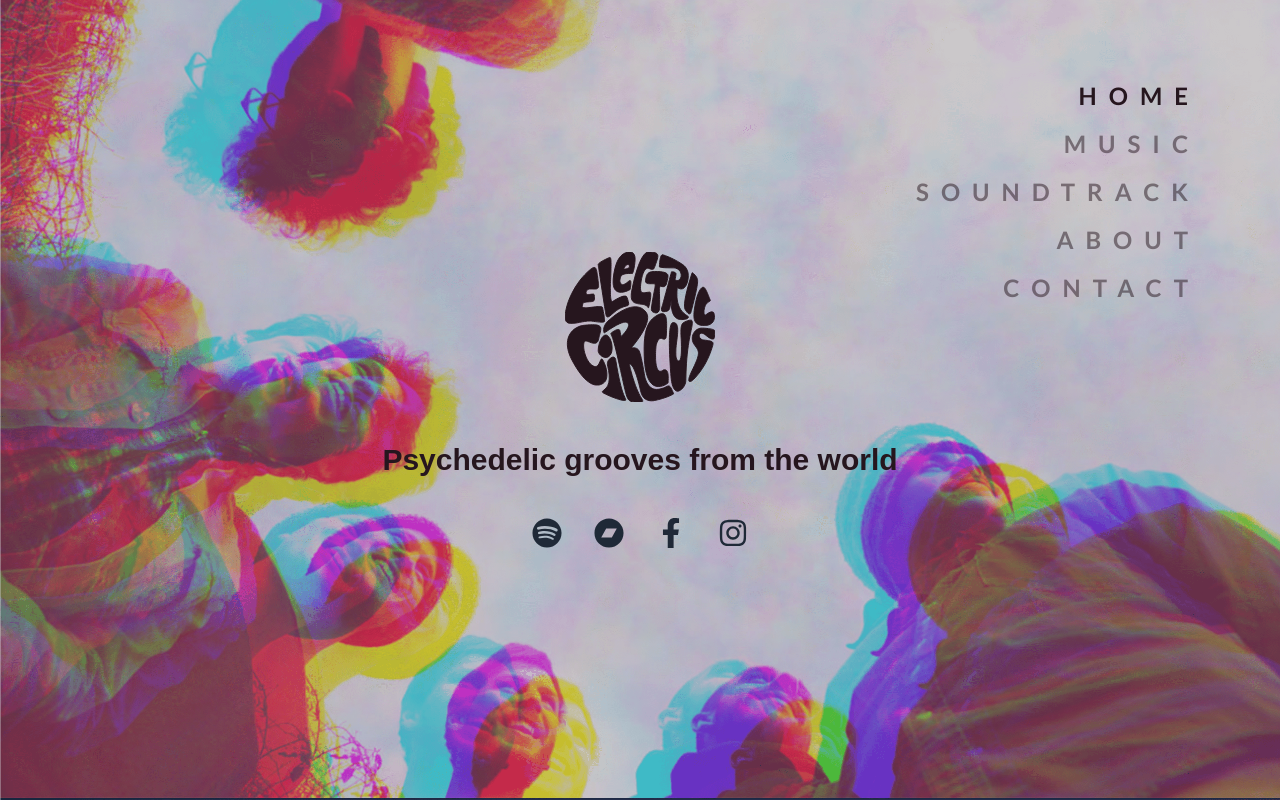
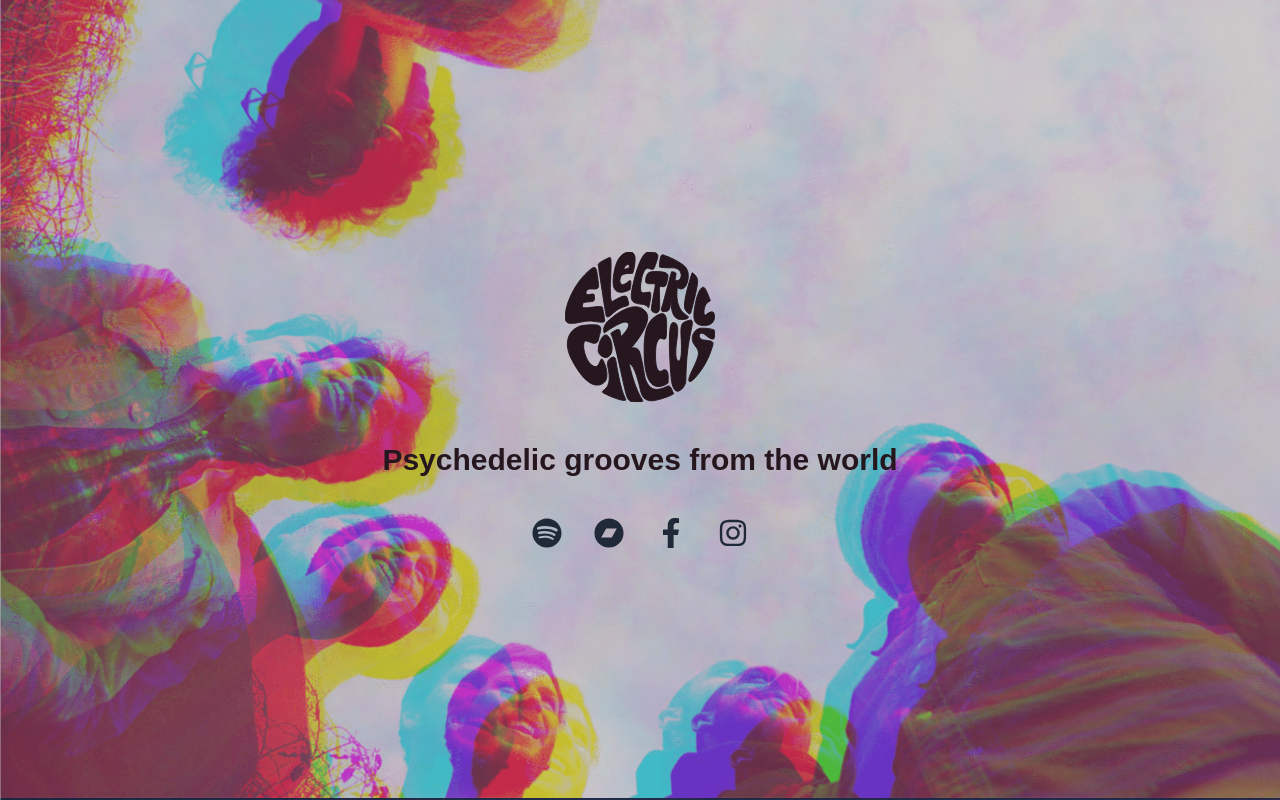
Before and after one commit to francescocretti/ec-website-next, a Next.js app: page / in a window 1280 px wide. Built offline with nearby package versions, Linux system fonts and the light colour scheme; a web font is replaced by a local one.

Commit message:
TEMP - hide menu

```diff
--- a/sections/Layout.js
+++ b/sections/Layout.js
@@ -59,7 +59,7 @@ const Layout = ({ children, pageMeta }) => {
 
       <Backdrop sideBarOpen={sideBarOpen} setSidebarOpen={setSidebarOpen} />
 
-      <HeaderBar sideBarOpen={sideBarOpen} setSidebarOpen={setSidebarOpen} />
+      {/* <HeaderBar sideBarOpen={sideBarOpen} setSidebarOpen={setSidebarOpen} /> */}
 
       <SideBar open={sideBarOpen} setOpen={setSidebarOpen} />
 
```
